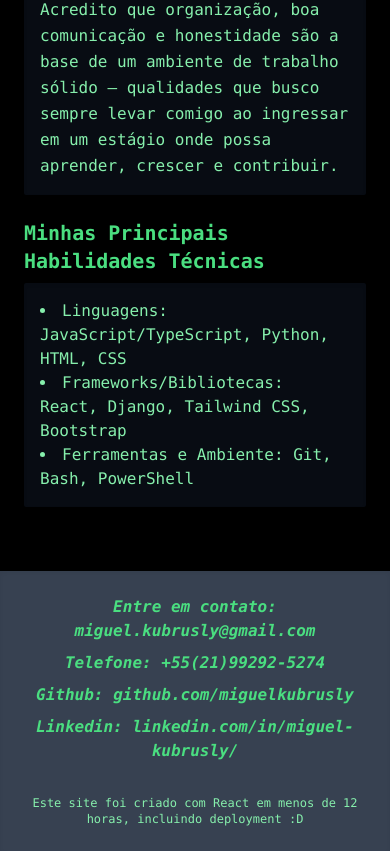
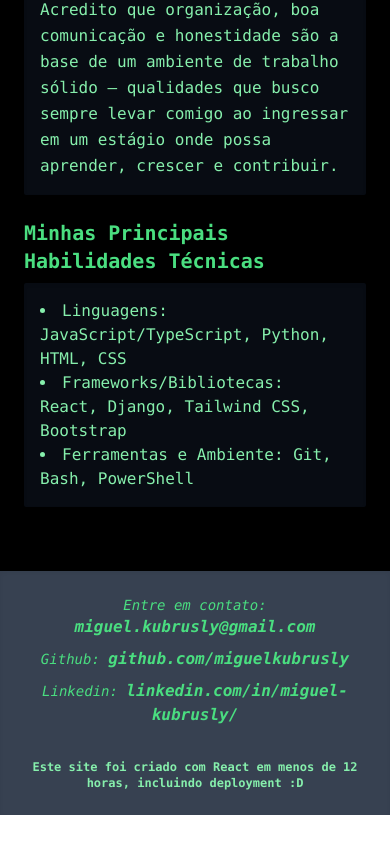
Before and after one commit to miguelkubrusly/portfolio, a React (Vite) app: page / in a window 390 px wide. Shown: the part 907-1758 px from the top of the page. After the commit the page ends 1722 px from the top, so only its background shows below. Built offline with nearby package versions, Linux system fonts and the light colour scheme.

Commit message:
refactor: 💄 only links are bold
also remove cellphone number

```diff
--- a/src/components/Footer.tsx
+++ b/src/components/Footer.tsx
@@ -3,24 +3,24 @@ import React from "react";
 const Footer: React.FC = () => {
   return (
     <footer className="bg-gray-700 mt-8 shadow-inner">
-      <div className="max-w-7xl mx-auto px-4 py-6 text-center text-green-400 font-black">
+      <div className="max-w-7xl mx-auto px-4 py-6 text-center text-green-400 text-sm">
         <p className="mb-2 italic">
           Entre em contato:{" "}
           <a
             href="miguel.kubrusly@gmail.com"
-            className="hover:underline decoration-green-400"
+            className="hover:underline decoration-green-400 font-black text-base"
           >
             miguel.kubrusly@gmail.com{" "}
           </a>
         </p>{" "}
-        <p className="mb-2 italic">Telefone: +55(21)99292-5274 </p>
+        {/* <p className="mb-2 italic">Telefone: +55(21)99292-5274 </p> */}
         <p className="mb-2 italic">
           Github:{" "}
           <a
             href="https://github.com/miguelkubrusly"
             target="_blank"
             rel="noopener noreferrer"
-            className="hover:underline decoration-green-400"
+            className="hover:underline decoration-green-400 font-black text-base"
           >
             github.com/miguelkubrusly
           </a>
@@ -31,13 +31,13 @@ const Footer: React.FC = () => {
             href="https://www.linkedin.com/in/miguel-kubrusly/"
             target="_blank"
             rel="noopener noreferrer"
-            className="hover:underline decoration-green-400"
+            className="hover:underline decoration-green-400 font-black text-base"
           >
             linkedin.com/in/miguel-kubrusly/
           </a>
         </p>
         <div className="max-w-[550px] mx-auto">
-          <p className="text-xs font-light text-green-300 mt-8">
+          <p className="text-xs text-green-300 font-bold mt-8">
             Este site foi criado com React em menos de 12 horas, incluindo
             deployment :D
           </p>
```
